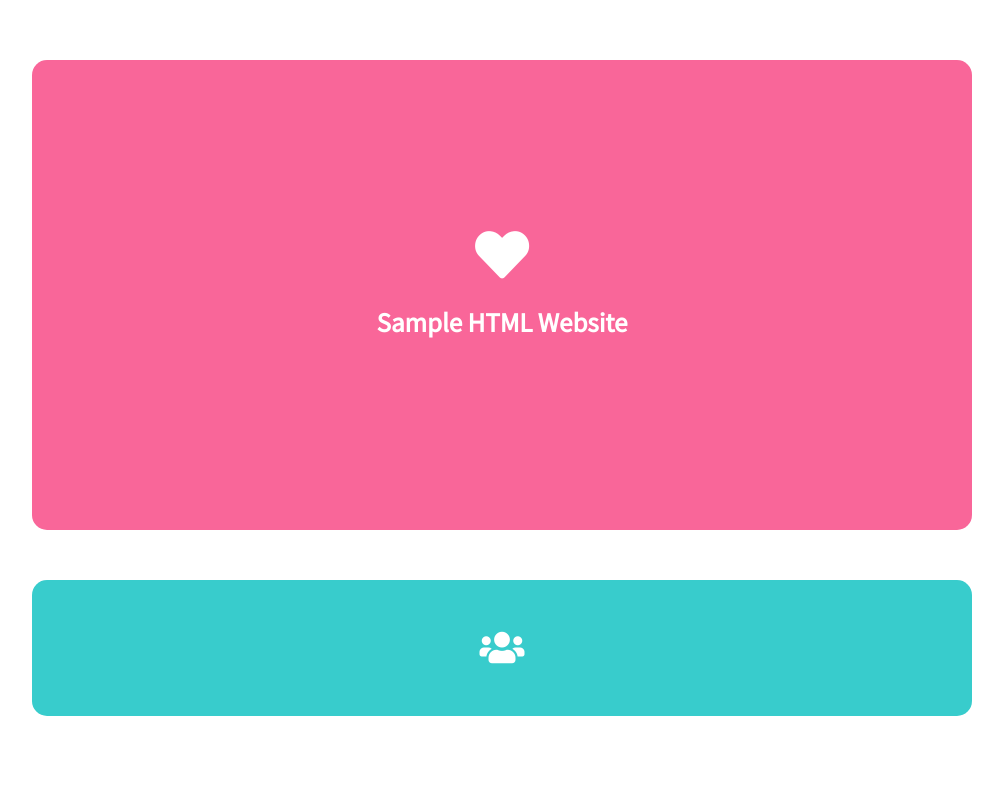
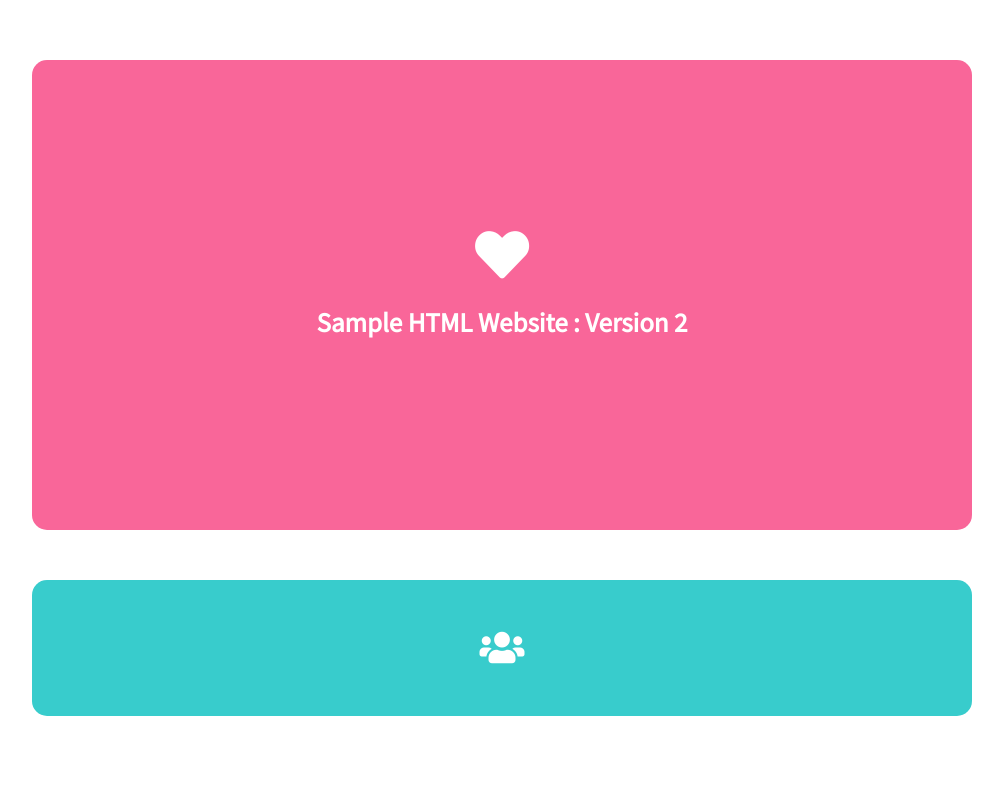
Before and after one commit to Freeda-F/sample-HTML-website, a plain HTML site: page index.html in a window 1280 px wide. Shown: the top 793 px of the page, without its empty margins (138-1141 px from the left). Drawn offline with Linux system fonts and the light colour scheme.

Commit message:
version2

```diff
--- a/index.html
+++ b/index.html
@@ -20,7 +20,7 @@ https://www.tooplate.com/view/2122-nano-folio
 	<div class="tm-container-fluid">
 		<section class="tm-site-header tm-flex-center tm-mb-50 tm-bgcolor-1 tm-border-rounded">
 			<i class="fas fa-heart fa-3x"></i>
-			<h1>Sample HTML Website</h1>
+			<h1>Sample HTML Website : Version 2</h1>
 		</section>
 
 		<section class="tm-about tm-mb-80 tm-p-50 tm-bgcolor-2 tm-border-rounded">
@@ -108,7 +108,7 @@ https://www.tooplate.com/view/2122-nano-folio
 			<div class="tm-contact-info">
 				<address class="tm-mb-30">
                   Freeda Francis
-				  DevOps Engg
+
 				</address>
 				<div class="tm-text-white tm-mb-40">Tel: <a href="tel:0100200340" class="tm-link-white">010-020-0340</a></div>
 				<div class="tm-flex">
```
